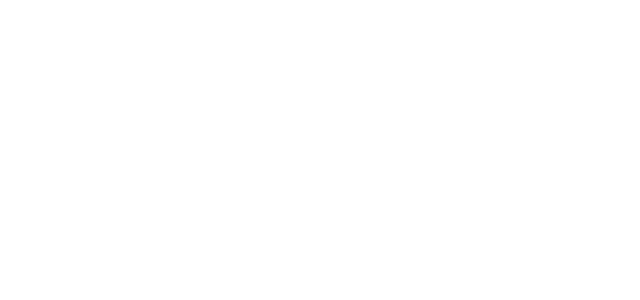
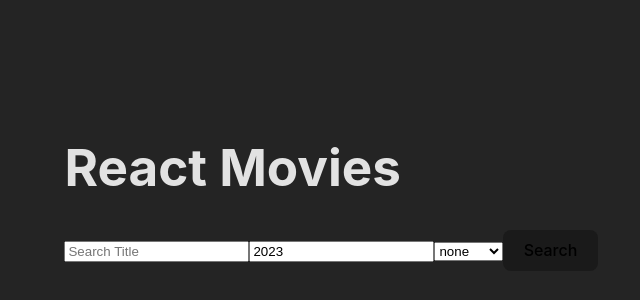
Before and after one commit to IssiahB/MovieSearcher, a React (Vite) app in the folder frontend/: page / in a window 1280 px wide. Shown: the part 212-512 px from the top of the page, without its empty margins (309-949 px from the left). Built offline with nearby package versions, Linux system fonts and the light colour scheme.

Commit message:
Search Page Making requests to backend

```diff
--- a/frontend/src/components/App.jsx
+++ b/frontend/src/components/App.jsx
@@ -1,16 +1,28 @@
-import { useState } from 'react'
+import React, { useState } from 'react'
 import { Route, Routes } from 'react-router-dom';
+
+const SearchContext = React.createContext();
+export {SearchContext};
 
 import HomePage from './HomePage';
 import SearchPage from './SearchPage';
 
 function App() {
+    const [searchData, setSearchData] = useState({});
+
+    const contextData = React.useMemo(() => ({
+        searchData,
+        setSearchData
+    }), [searchData]);
+
     return (
         <div className="App">
+            <SearchContext.Provider value={contextData}>
                 <Routes>
                     <Route path="/" element={<HomePage />} />
-        <Route path="/search" element={<SearchPage />} />
+                    <Route path="search" element={<SearchPage />} />
                 </Routes>
+            </SearchContext.Provider>
         </div>
     )
 }
--- /dev/null
+++ b/frontend/src/components/Heading.jsx
@@ -0,0 +1,13 @@
+import React from 'react';
+
+function Heading(props) {
+    const title = props.title;
+
+    return (
+        <header className="title">
+            <h1>{title}</h1>
+        </header>
+    )
+}
+
+export default Heading;
--- a/frontend/src/components/HomePage.jsx
+++ b/frontend/src/components/HomePage.jsx
@@ -1,9 +1,13 @@
 import React from 'react'
 
-function HomePage(props) {
+import Heading from './Heading';
+import SearchBar from './SearchBar';
+
+function HomePage() {
     return (
         <div className="home-page">
-
+            <Heading title="React Movies" />
+            <SearchBar />
         </div>
     )
 }
--- /dev/null
+++ b/frontend/src/components/SearchBar.jsx
@@ -0,0 +1,72 @@
+import React, { useState, useEffect } from 'react';
+
+import { SearchContext } from './App';
+
+import "../styles/searchBar.css";
+
+function SearchBar(props) {
+    const [searchInput, setSearchInput] = useState("");
+    const [typeInput, setTypeInput] = useState("none");
+    const [yearInput, setYearInput] = useState(new Date().getFullYear());
+    const updateSearchInput = (event) => setSearchInput(event.target.value);
+    const updateTypeInput = (event) => setTypeInput(event.target.value);
+    const updateYearInput = (event) => setYearInput(event.target.value);
+
+
+    function handleSearch(event) {
+        event.preventDefault();
+        const searchBody = JSON.stringify({
+            search: searchInput,
+            year: yearInput,
+            type: typeInput,
+            shouldSave: true
+        });
+
+        fetch('http://localhost:3000/movies/search', {
+            method: "post",
+            body: searchBody,
+            headers: {
+                'Content-Type': 'application/json'
+            }
+        }).then((reply) => {
+            async function parseReply() {
+                const jsonReply = await(reply.json());
+                console.log(jsonReply);
+            }
+
+            parseReply();
+        });
+    }
+
+    return (
+        <div className="search-bar">
+            <form onSubmit={handleSearch}>
+                <input
+                    name="searchInput"
+                    type="text"
+                    value={searchInput}
+                    onChange={updateSearchInput}
+                    placeholder="Search Title"
+                    autoComplete='false'
+                    required
+                    />
+                <input
+                    name="yearInput"
+                    type="year"
+                    value={yearInput}
+                    onChange={updateYearInput}
+                    />
+                <select name="typeInput" value={typeInput} onChange={updateTypeInput}>
+                    <option>none</option>
+                    <option>movie</option>
+                    <option>series</option>
+                    <option>episode</option>
+                </select>
+
+                <button type="submit" >Search</button>
+            </form>
+        </div>
+    );
+}
+
+export default SearchBar;
--- a/frontend/src/components/SearchPage.jsx
+++ b/frontend/src/components/SearchPage.jsx
@@ -1,6 +1,6 @@
 import React from 'react';
 
-function SearchPage(props) {
+function SearchPage() {
     return (
         <div className="search-page">
 
--- a/frontend/src/styles/index.css
+++ b/frontend/src/styles/index.css
@@ -28,6 +28,7 @@
   margin: 0;
   display: flex;
   place-items: center;
+  justify-content: center;
   min-width: 320px;
   min-height: 100vh;
 }
@@ -55,16 +56,3 @@
 button:focus-visible {
   outline: 4px auto -webkit-focus-ring-color;
 }
-
-@media (prefers-color-scheme: light) {
-  :root {
-    color: #213547;
-    background-color: #ffffff;
-  }
-  a:hover {
-    color: #747bff;
-  }
-  button {
-    background-color: #f9f9f9;
-  }
-}
```
Also changed, not shown: frontend/src/styles/searchBar.css (added). Lines whose indentation alone changed are shown as unchanged.
